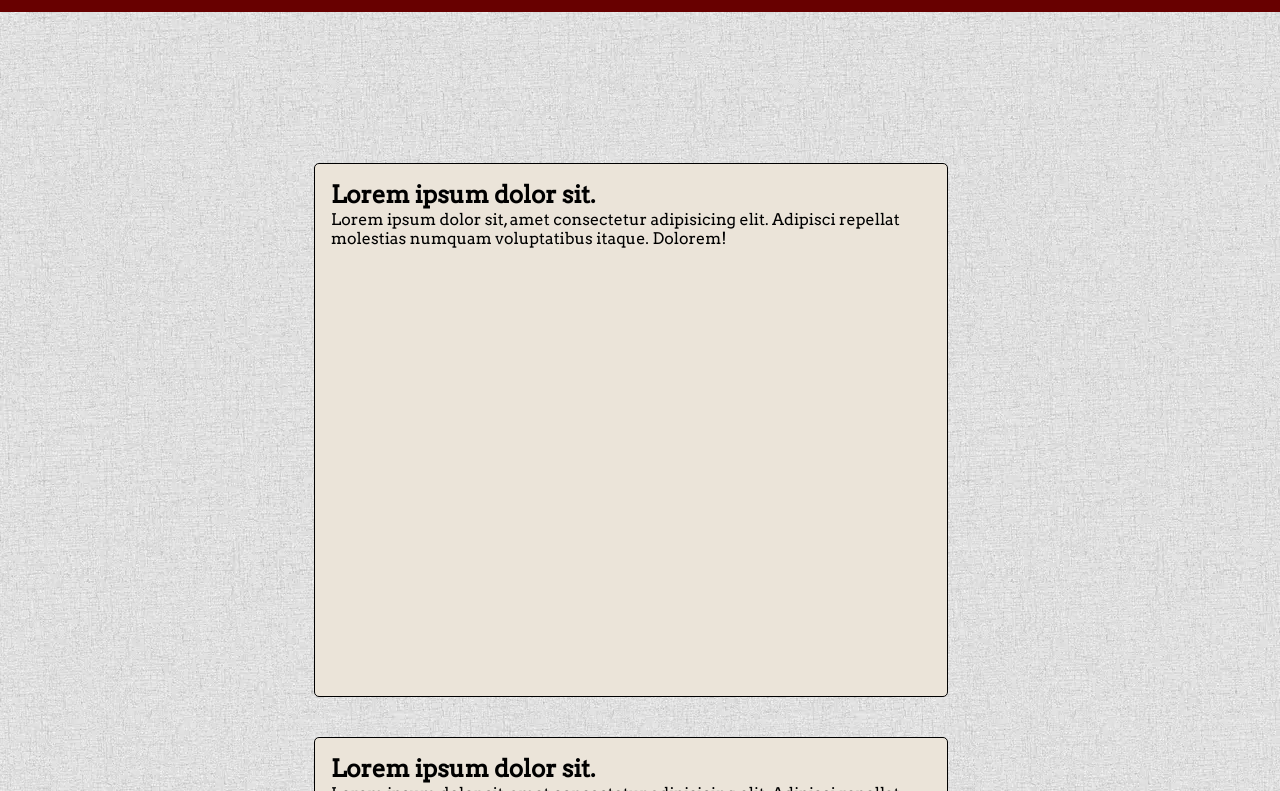
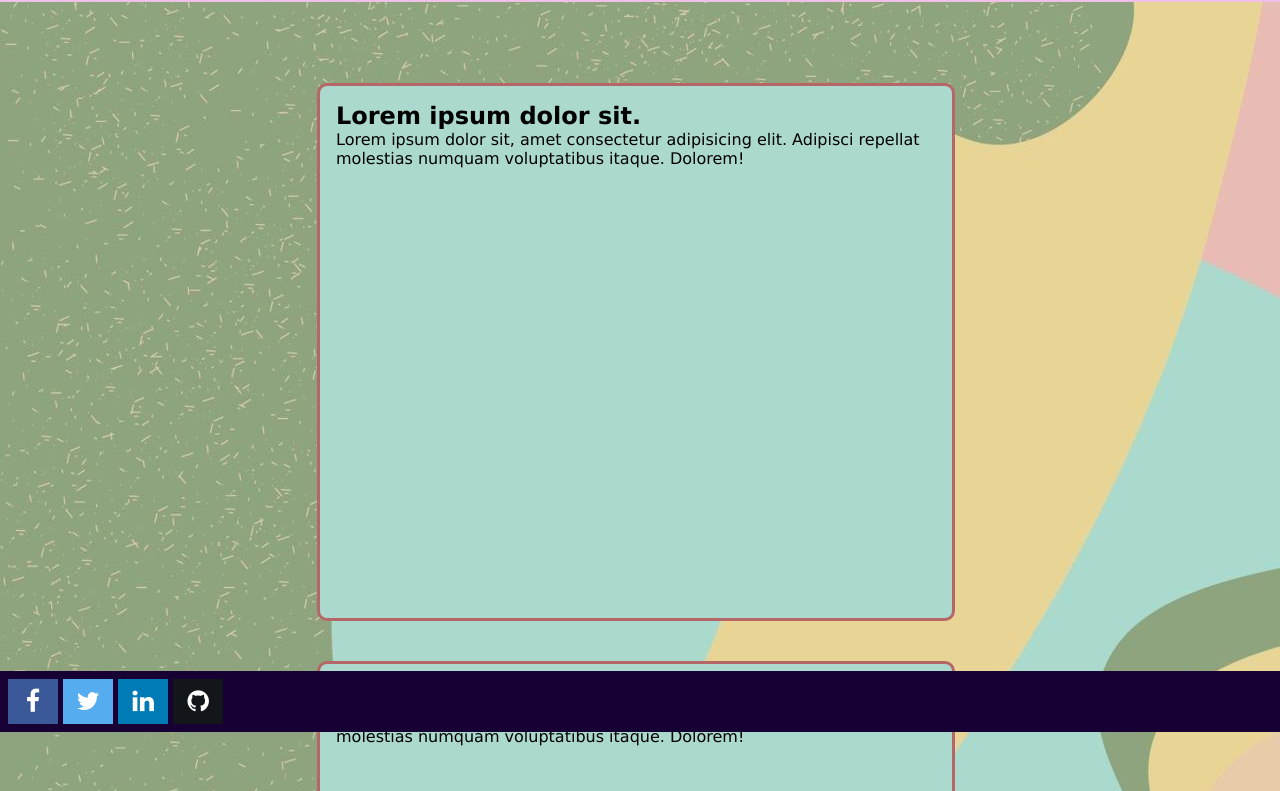
Before and after one commit to Felipepsii/DevWeb_Felipe_Gomes, a plain HTML site: page TrabalhoBimestral/index.html in a window 1280 px wide. Shown: the part 68-859 px from the top of the page. Drawn offline with Linux system fonts and the light colour scheme.

Commit message:
altas mudanças do trabson

```diff
--- a/TrabalhoBimestral/css/colors.css
+++ b/TrabalhoBimestral/css/colors.css
@@ -1,8 +1,10 @@
 :root{
-    --red: rgb(104, 0, 0);
-    --hred:rgb(52, 0, 0);
+    --red: #f1c0e8;
+    --hred: #f798e6;
     /* --bg: #181818; */
-    --bg: rgb(235, 228, 217);
+    --bg: #abd9cd;
+    --strk: #b56767;
+    --hover: #000000;
     /* --bh:white; */
 
 
--- /dev/null
+++ b/TrabalhoBimestral/css/footer.css
@@ -0,0 +1,48 @@
+footer {
+    position: fixed;
+    left: 0;
+    bottom: 0;
+    width: 100%;
+    background-color: rgb(23, 0, 52);
+    color: white;
+    text-align: left;
+    padding: 8px;
+
+
+}
+
+
+
+.fa {
+    padding: 10px;
+    font-size: 25px;
+    width: 30px;
+    text-align: center;
+    text-decoration: none;
+    background-color: #3B5998;
+
+}
+
+.fa:hover {
+    opacity: 0.8;
+}
+
+.fa-facebook {
+    background: #3B5998;
+    color: white;
+}
+
+.fa-twitter {
+    background: #55ACEE;
+    color: rgb(255, 255, 255);
+}
+
+.fa-linkedin {
+    background: #007bb5;
+    color: white;
+  }
+
+.fa-github {
+    background: #12161b;
+    color: white;
+}
--- a/TrabalhoBimestral/css/header.css
+++ b/TrabalhoBimestral/css/header.css
@@ -1,21 +1,12 @@
-* {
-    margin: 0;
-    padding: 0;
-    list-style: none;
-    text-decoration: none;
-    font-family: 'Arvo', serif;}
-
-body {
-    background-image: url("../img/papel1.webp");
-}
 
 
 header {
     width: 100%;
-    height: 80px;
+    height: 70px;
     display: block;
-
-     background-color: var(--red);
+    background-color: var(--red);
+    position: fixed;
+    top: 0px;
 }
 
 
@@ -29,10 +20,9 @@ header {
 
 .logo_container {
     display: table-cell;
-    align-items: center;
+    align-items: left;
     filter: drop-shadow(0px 5px 5px var(--red));
-
-
+    background-color: blue;
 }
 
 .logo_container img {
@@ -60,35 +50,47 @@ header {
 
 
 .barra{
-    background-image: url("../img/papel1.webp   ");
-    background-repeat: repeat/no-repeat;
+    background-repeat: repeat;
     height: 100%;
-    width: 300px;
+    width: 200px;
     position: absolute;
     transition: all .2s linear;
-    left: -300px;
-    border-radius: 0 10px;
+    top: -300px;
+    left: 13px;
     font-weight: 700;
+
 }
+
+#check:checked ~ .barra{
+    transform: translatey(300px);
+    filter: drop-shadow(5px 5px 10px #000);
+
+}
+
 
 .navbar{
     width: 100%;
+    height: 100%;
     position: absolute;
     top: 80px;
+
 }
 
 .navbar a{
+    text-align: center;
     text-decoration: none;
 
 }
 
 .link{
+
+
     background-color: var(--red);
     padding: 20px;
-    font-size: 20pt;
+    font-size: 15pt;
     transition: 0.2s linear;
-    color: #f4f4f9;
-    border-bottom: 2px solid rgb(155, 10, 10);
+    color: #000000;
+    border-bottom: var(--linha);
     opacity: 0;
     margin-top: 50px;
 }
@@ -98,11 +100,6 @@ header {
 }
 
 
-#check:checked ~ .barra{
-    transform: translateX(300px);
-    filter: drop-shadow(5px 5px 10px #000);
-
-}
 
 #check:checked ~ .barra nav a .link{
     opacity: 1;
--- a/TrabalhoBimestral/css/style.css
+++ b/TrabalhoBimestral/css/style.css
@@ -1,11 +1,20 @@
+* {
+    margin: 0;
+    padding: 0;
+    list-style: none;
+    text-decoration: none;
+    font-family: 'Lucida Sans', 'Lucida Sans Regular', 'Lucida Grande', 'Lucida Sans Unicode', Geneva, Verdana, sans-serif}
+
+body {
+    background-image: url("../img/pastel-colors-abstract.jpg");
+}
+
 
 .container {
-
     width: 100%;
-    margin: 115px 0;
-    margin-left: 0px;
-    margin-right: 50px;
-
+    margin: 115px 50px 5px 5px;
+    /* margin-left: 0px;
+    margin-right: 50px; */
 
     padding: 1em 1em;
 
@@ -18,17 +27,20 @@
     justify-content: center;
     align-items: center;
 
+
 }
 
 .container div{
 
+
     background-color: var(--bg);
+
 
     margin: 20px 50px 20px 0;
     width: 600px;
     height: 500px;
-    border: 1px solid black;
-    border-radius: 5px;
+    border: 3px solid var(--strk);
+    border-radius: 10px;
     padding: 1em 1em;
 
 }
--- a/TrabalhoBimestral/index.html
+++ b/TrabalhoBimestral/index.html
@@ -14,9 +14,11 @@
 
 
     <!-- Fim fontes  -->
+    <link rel="stylesheet" href="https://cdnjs.cloudflare.com/ajax/libs/font-awesome/4.7.0/css/font-awesome.min.css">
     <link rel="stylesheet" href="css/header.css">
     <link rel="stylesheet" href="css/style.css">
     <link rel="stylesheet" href="css/colors.css">
+    <link rel="stylesheet" href="css/footer.css">
 
     <title>Trabalho Bimestral</title>
 </head>
@@ -28,11 +30,13 @@
         <label id="icone" for="check"><img src="img/menu.png"></label>
         <div class="barra">
             <nav class="navbar">
-            <a href="#"><div class="link">Teste 1</div></a>
-            <a href="#"><div class="link">Teste 2</div></a>
-            <a href="#"><div class="link">Teste 3</div></a>
-            <a href="#"><div class="link">Teste 4</div></a>
-            <a href="#"><div class="link">Teste 5</div></a>
+            <a href="index.html"><div class="link">Home</div></a>
+            <a href="#"><div class="link">Aula 1</div></a>
+            <a href="#"><div class="link">Aula 2</div></a>
+            <a href="#"><div class="link">Aula 3</div></a>
+            <a href="#"><div class="link">Aula 4</div></a>
+            <a href="#"><div class="link">TutsTown</div></a>
+            <a href="#"><div class="link">Design Digital</div></a>
                 </nav>
             </div>
 
@@ -46,25 +50,25 @@
 
     <section class="container">
 
-        <div >
+        <div class="primeira">
             <h2>Lorem ipsum dolor sit.</h2>
 
             <p>Lorem ipsum dolor sit, amet consectetur adipisicing elit. Adipisci repellat molestias numquam voluptatibus itaque. Dolorem!</p>
         </div>
 
-        <div >
+        <div class="segunda">
             <h2>Lorem ipsum dolor sit.</h2>
 
             <p>Lorem ipsum dolor sit, amet consectetur adipisicing elit. Adipisci repellat molestias numquam voluptatibus itaque. Dolorem!</p>
         </div>
 
-        <div >
+        <div class="terceira">
             <h2>Lorem ipsum dolor sit.</h2>
 
             <p>Lorem ipsum dolor sit, amet consectetur adipisicing elit. Adipisci repellat molestias numquam voluptatibus itaque. Dolorem!</p>
         </div>
 
-        <div >
+        <div class="quarta">
             <h2>Lorem ipsum dolor sit.</h2>
 
             <p>Lorem ipsum dolor sit, amet consectetur adipisicing elit. Adipisci repellat molestias numquam voluptatibus itaque. Dolorem!</p>
@@ -76,8 +80,13 @@
 
     </section>
 
+    <footer>
 
-
+    <a href="#" class="fa fa-facebook"></a>
+    <a href="#" class="fa fa-twitter"></a>
+    <a href="#" class="fa fa-linkedin"></a>
+    <a href="#" class="fa fa-github"></a>
+    </footer>
 
 </body>
 
```
Also changed, not shown: TrabalhoBimestral/img/github.png (added), TrabalhoBimestral/img/pastel-colors-abstract.jpg (added), TrabalhoBimestral/img/pasteltexture1.jpg (added), TrabalhoBimestral/img/sweet.webp (added), 3 other files.
